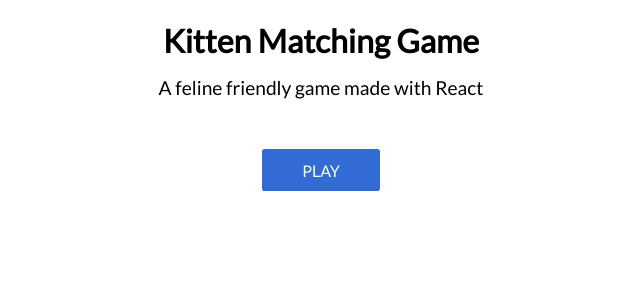
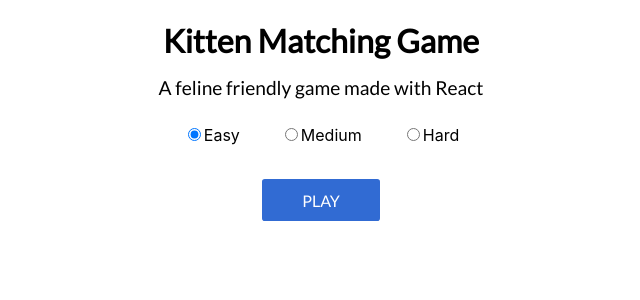
Before and after one commit to chalupnj/kitten-matching, a React (Create React App) app: page / in a window 1280 px wide. Shown: the top 300 px of the page, without its empty margins (319-959 px from the left). Built offline with nearby package versions, Linux system fonts and the light colour scheme.

Commit message:
added Chumba and Wumba, added difficulty levels

```diff
--- a/src/App.js
+++ b/src/App.js
@@ -21,22 +21,18 @@ const App = () => {
     setSelectedCount(updatedCount)
     let updatedCats = cats.map((cat, index) => catIndex === index ? {...cat, selected: true} : cat)
     setCats(updatedCats)
-    console.log("updated cats at beginning", updatedCats)
     // Update the cats array
     // ... is a spread function, it adds everything that it had before back into the object.
     // Then, we update only flipped. Because if you redefine something that's already there, it overwrites it.
     if (updatedCount === 2) {
       // Make a new array that only has the flipped cats
       const selectedCats = updatedCats.filter(cat => cat.selected)
-      console.log("flipped cats ppleaseeee", selectedCats)
 
       // If it's a match:
       if (selectedCats[0].catName === selectedCats[1].catName) {
-        console.log("WE HAVE A MATCH!!!!")
         // Set matched to true for the selected cats
         updatedCats = updatedCats.map(cat => cat.selected ? {...cat, selected: false, matched: true} : cat)
         updatedCount = 0
-        console.log("updated cats after match", updatedCats)
         setCats(updatedCats)
         setSelectedCount(updatedCount)
         setScore(score + 20)
@@ -56,10 +52,10 @@ const App = () => {
     }
   }
 
-  const resetGame = () => {
+  const resetGame = (numCats = 10) => {
     setScore(0)
     setSelectedCount(0)
-    setCats(doubleShuffle())
+    setCats(doubleShuffle(numCats))
     setBlockClicks(false)
   }
 
@@ -83,7 +79,6 @@ const App = () => {
       </div>
       <div className="App__card-container">
         {cats.map((cat, index) => {
-          console.log('cat', cat)
           return (
             <Card
               catName={cat.catName}
--- a/src/cats.js
+++ b/src/cats.js
@@ -3,8 +3,6 @@ const importAll = r => r.keys().map(r)
 const images = importAll(require.context('./images', false, /\.(png|jpe?g|svg)$/));
 
 const findCatImage = name => images.find(image => image.includes(name))
-
-console.log(images)
 
 export const cats = [{
     catImage: findCatImage("Angeweena-Joween"),
@@ -19,6 +17,11 @@ export const cats = [{
 }, {
     "catImage": findCatImage("Breakfast"),
     "catName": "Breakfast",
+    "selected": false,
+    "matched": false
+}, {
+    "catImage": findCatImage("Chumba"),
+    "catName": "Chumba",
     "selected": false,
     "matched": false
 }, {
@@ -91,6 +94,11 @@ export const cats = [{
     "catName": "Ween",
     "selected": false,
     "matched": false
+}, {
+    "catImage": findCatImage("Wumba"),
+    "catName": "Wumba",
+    "selected": false,
+    "matched": false
 }]
 
 export default cats
--- a/src/components/GameStart/GameStart.jsx
+++ b/src/components/GameStart/GameStart.jsx
@@ -1,21 +1,43 @@
-import React from "react"
+import React, {useState} from "react"
+
+import {difficultyOptions} from "../../utils"
 
 import './GameStart.scss'
 
 const GameStart = ({resetGame, score}) => {
+    const [difficulty, setDifficulty] = useState('easy')
     return (
-        <div className="EndScreen">
-            {score ?
+        <div className="GameStart">
+            {score ? (
                 <div>
                     <h1>CONGRATULATIONS!! You won!</h1>
                     <h2>Final Score: {score}</h2>
                 </div>
-            :
+            ) : (
                 <div>
                     <h1>Kitten Matching Game</h1>
                     <h2>A feline friendly game made with React</h2>
-            </div>}
-            <button onClick={resetGame}>Play{!!score && " Again"}</button>
+                </div>
+            )}
+
+            <form className="GameStart__difficulty-radio-buttons">
+                {difficultyOptions.map(d => (
+                    <div key={d.label} className="GameStart__difficulty-radio-buttons__container">
+                        <label>
+                            <input
+                                type="radio"
+                                name="difficulty"
+                                value={d.label}
+                                checked={d.value === difficulty}
+                                onChange={() => setDifficulty(d.value)}
+                            />
+                            {d.label}
+                        </label>
+                    </div>
+                ))}
+            </form>
+
+            <button onClick={() => resetGame(difficultyOptions.find(d => d.value === difficulty).catCount)}>Play{!!score && " Again"}</button>
         </div>
     )
 }
--- a/src/components/GameStart/GameStart.scss
+++ b/src/components/GameStart/GameStart.scss
@@ -1,6 +1,6 @@
 @import url('https://fonts.googleapis.com/css?family=Lato&display=swap');
 
-.EndScreen {
+.GameStart {
     text-align: center;
 
     button {
@@ -16,4 +16,14 @@
         border: 2px solid #316bd3;
         color: #316bd3;
     }
+
+    &__difficulty-radio-buttons {
+        display: flex;
+        flex-direction: row;
+        justify-content: center;
+
+        &__container {
+            margin: 10px 20px 0 20px;
+        }
+    }
 }
--- a/src/utils.js
+++ b/src/utils.js
@@ -1,14 +1,30 @@
 import catsArray from "./cats"
 
+export const difficultyOptions = [
+   {
+      label: 'Easy',
+      value: 'easy',
+      catCount: 5
+   }, {
+      label: 'Medium',
+      value: 'medium',
+      catCount: 10
+   }, {
+      label: 'Hard',
+      value: 'hard',
+      catCount: 15
+   }
+]
 
-// let easyLayout = 9
-// export const easyShuffle = array => {
-//     array.length = easyLayout
-//     return array.sort(() => 0.5 - Math.random())
-// }
+// Randomizes cats array and truncates it based on numCats
+export const truncateCats = numCats => {
+   const randCats = catsArray.sort(() => 0.5 - Math.random())
+   return randCats.slice(0, numCats)
+}
 
 // Doubles the array to create matches and randomizes the order of display
-export const doubleShuffle = array => {
-   const doubleCats = (catsArray.concat(catsArray))
+export const doubleShuffle = numCats => {
+   const cats = truncateCats(numCats)
+   const doubleCats = cats.concat(cats)
    return doubleCats.sort(() => 0.5 - Math.random())
 }
```
Also changed, not shown: src/GameSettings.jsx (deleted, +0 -22 lines), src/images/Chumba.jpg (added), src/images/Wumba.jpg (added). Lines whose indentation alone changed are shown as unchanged.
